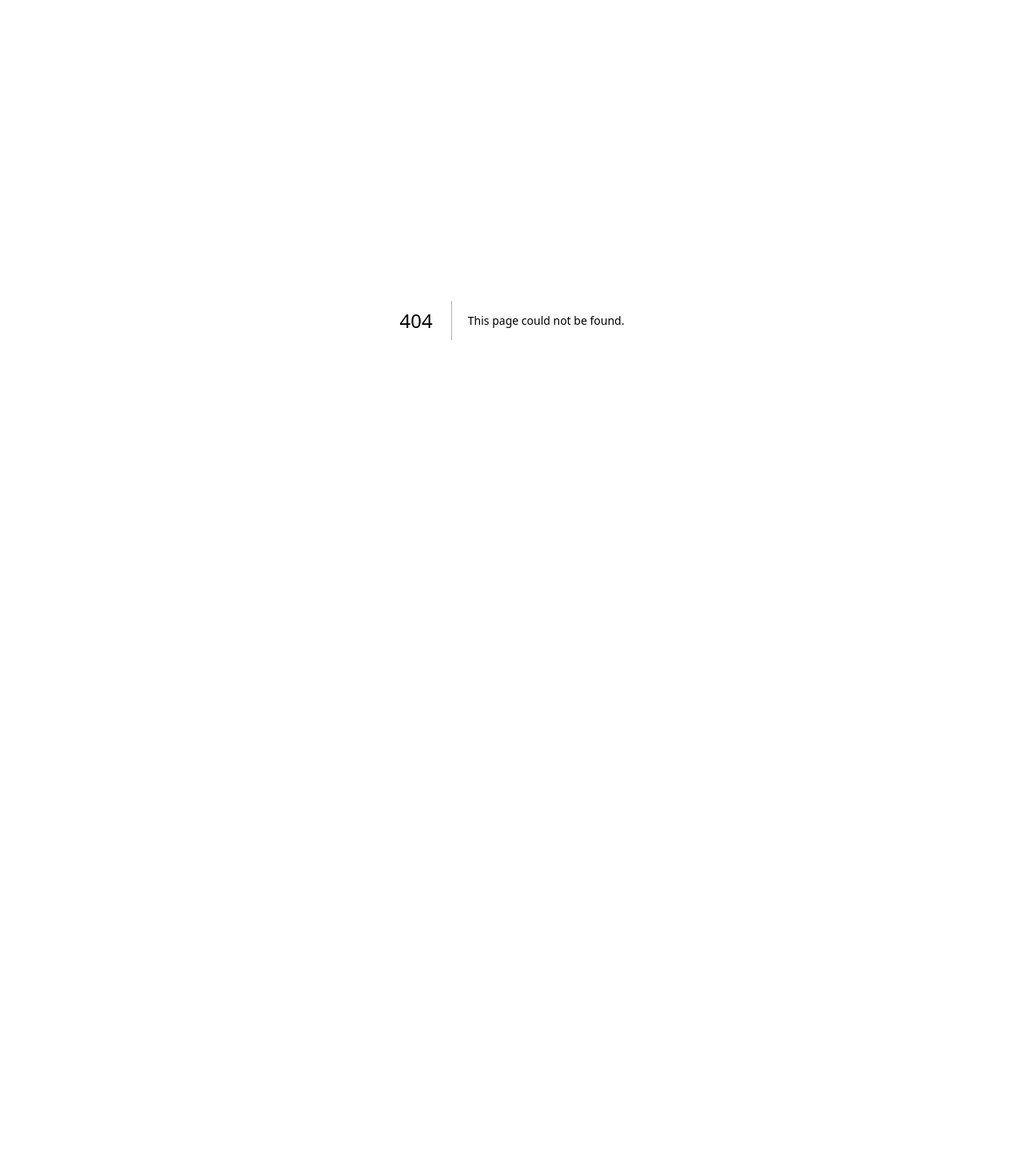
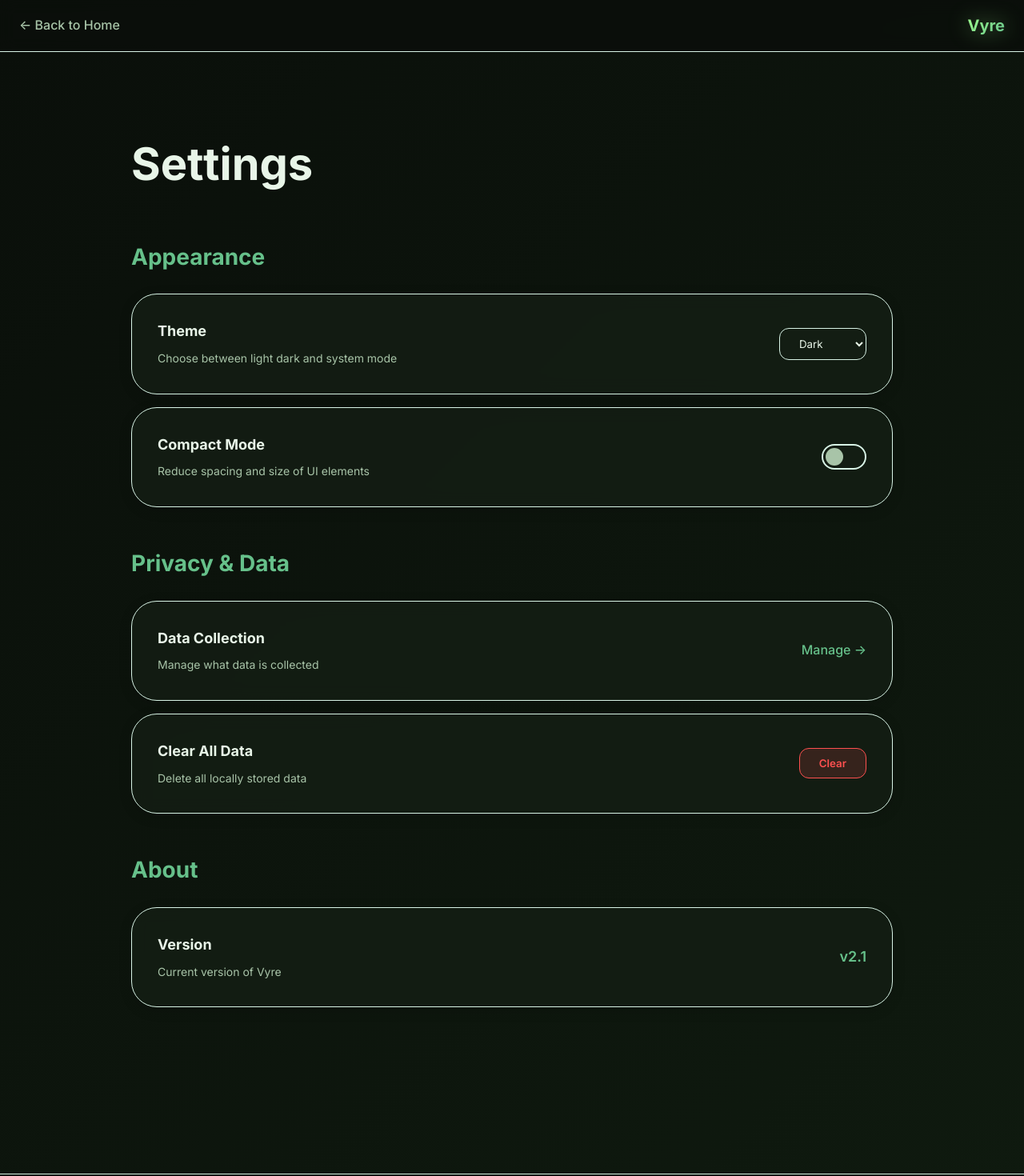
Before and after one commit to alaao07/vyresite, a Next.js app: page /settings in a window 1280 px wide. Before the commit this address had no page. Shown: the top 1470 px of the page at 80% size. Before the commit the page ends 800 px from the top, so only its background shows below. Built offline with nearby package versions, Linux system fonts and the light colour scheme.

Commit message:
Create page.tsx

```diff
--- /dev/null
+++ b/app/settings/page.tsx
@@ -0,0 +1,172 @@
+'use client'
+import Link from 'next/link'
+import { useEffect, useState } from 'react'
+
+export default function SettingsPage() {
+  const [theme, setTheme] = useState('dark')
+  const [compact, setCompact] = useState(false)
+
+  useEffect(() => {
+    const saved = localStorage.getItem('theme') || 'dark'
+    const savedCompact = localStorage.getItem('compact') === 'true'
+    setTheme(saved)
+    setCompact(savedCompact)
+    document.documentElement.setAttribute('data-theme', saved)
+    if (savedCompact) document.body.classList.add('compact')
+  }, [])
+
+  const handleTheme = (e: React.ChangeEvent<HTMLSelectElement>) => {
+    const val = e.target.value
+    setTheme(val)
+    localStorage.setItem('theme', val)
+    document.documentElement.setAttribute('data-theme', val)
+  }
+
+  const handleCompact = () => {
+    const newVal = !compact
+    setCompact(newVal)
+    localStorage.setItem('compact', String(newVal))
+    document.body.classList.toggle('compact')
+  }
+
+  return (
+    <>
+      <Header />
+      <main style={{ minHeight: '80vh', padding: '6rem 1.5rem 4rem', maxWidth: '1000px', margin: '0 auto' }}>
+        <h1 className="fade-in" style={{ fontSize: 'clamp(2.5rem, 5vw, 3.5rem)', marginBottom: '3rem' }}>Settings</h1>
+
+        <Section title="Appearance">
+          <Item title="Theme" desc="Choose between light dark and system mode">
+            <select value={theme} onChange={handleTheme} style={{
+              padding: '0.625rem 1.25rem',
+              background: 'var(--card-bg)',
+              color: 'var(--text-primary)',
+              border: '1px solid var(--g-200)',
+              borderRadius: '0.75rem',
+              fontFamily: 'inherit',
+              cursor: 'pointer'
+            }}>
+              <option value="dark">Dark</option>
+              <option value="light">Light</option>
+              <option value="system">System</option>
+            </select>
+          </Item>
+
+          <Item title="Compact Mode" desc="Reduce spacing and size of UI elements">
+            <button
+              onClick={handleCompact}
+              style={{
+                position: 'relative',
+                width: '56px',
+                height: '32px',
+                background: compact ? 'var(--g-500)' : 'var(--card-bg)',
+                border: `2px solid ${compact ? 'var(--g-500)' : 'var(--g-200)'}`,
+                borderRadius: '32px',
+                cursor: 'pointer',
+                padding: 0
+              }}
+            >
+              <span style={{
+                position: 'absolute',
+                top: '3px',
+                left: compact ? 'calc(100% - 25px)' : '3px',
+                width: '22px',
+                height: '22px',
+                background: compact ? 'white' : 'var(--text-secondary)',
+                borderRadius: '50%',
+                transition: 'all 0.3s'
+              }} />
+            </button>
+          </Item>
+        </Section>
+
+        <Section title="Privacy & Data">
+          <Item title="Data Collection" desc="Manage what data is collected">
+            <Link href="/privacy" style={{ color: 'var(--g-500)', textDecoration: 'none', fontWeight: 500 }}>Manage →</Link>
+          </Item>
+          <Item title="Clear All Data" desc="Delete all locally stored data">
+            <button onClick={() => { localStorage.clear(); alert('Data cleared') }} style={{
+              padding: '0.625rem 1.5rem',
+              background: 'rgba(255, 80, 80, 0.15)',
+              color: '#ff5050',
+              border: '1px solid #ff5050',
+              borderRadius: '0.75rem',
+              fontWeight: 600,
+              cursor: 'pointer',
+              fontFamily: 'inherit'
+            }}>Clear</button>
+          </Item>
+        </Section>
+
+        <Section title="About">
+          <Item title="Version" desc="Current version of Vyre">
+            <span style={{ color: 'var(--g-500)', fontWeight: 600, fontSize: '1.125rem' }}>v2.1</span>
+          </Item>
+        </Section>
+      </main>
+      <Footer />
+    </>
+  )
+}
+
+function Section({ title, children }: { title: string, children: React.ReactNode }) {
+  return (
+    <section style={{ marginBottom: '3rem' }}>
+      <h2 style={{ fontSize: '1.75rem', color: 'var(--g-500)', marginBottom: '1.5rem' }}>{title}</h2>
+      <div style={{ display: 'flex', flexDirection: 'column', gap: '1rem' }}>
+        {children}
+      </div>
+    </section>
+  )
+}
+
+function Item({ title, desc, children }: { title: string, desc: string, children: React.ReactNode }) {
+  return (
+    <div className="card" style={{ display: 'flex', justifyContent: 'space-between', alignItems: 'center', gap: '2rem', padding: '2rem' }}>
+      <div>
+        <h3 style={{ fontSize: '1.125rem', marginBottom: '0.5rem' }}>{title}</h3>
+        <p style={{ fontSize: '0.875rem', color: 'var(--text-secondary)' }}>{desc}</p>
+      </div>
+      {children}
+    </div>
+  )
+}
+
+function Header() {
+  return (
+    <header style={{
+      position: 'sticky',
+      top: 0,
+      zIndex: 100,
+      background: 'rgba(10, 15, 10, 0.9)',
+      backdropFilter: 'blur(10px)',
+      borderBottom: '1px solid var(--g-200)',
+      padding: '1rem 1.5rem'
+    }}>
+      <div style={{
+        maxWidth: '1400px',
+        margin: '0 auto',
+        display: 'flex',
+        alignItems: 'center',
+        justifyContent: 'space-between'
+      }}>
+        <Link href="/" style={{ color: 'var(--text-secondary)', textDecoration: 'none', fontWeight: 500 }}>← Back to Home</Link>
+        <span style={{ fontSize: '1.25rem', fontWeight: 700 }}><span className="neon-text">Vyre</span></span>
+      </div>
+    </header>
+  )
+}
+
+function Footer() {
+  return (
+    <footer style={{
+      borderTop: '1px solid var(--g-200)',
+      padding: '2rem 1.5rem',
+      marginTop: '6rem',
+      background: 'rgba(10, 15, 10, 0.5)',
+      textAlign: 'center'
+    }}>
+      <span style={{ fontSize: '0.875rem', color: 'var(--text-secondary)' }}>© 2025 Vyre v2.1</span>
+    </footer>
+  )
+}
```
